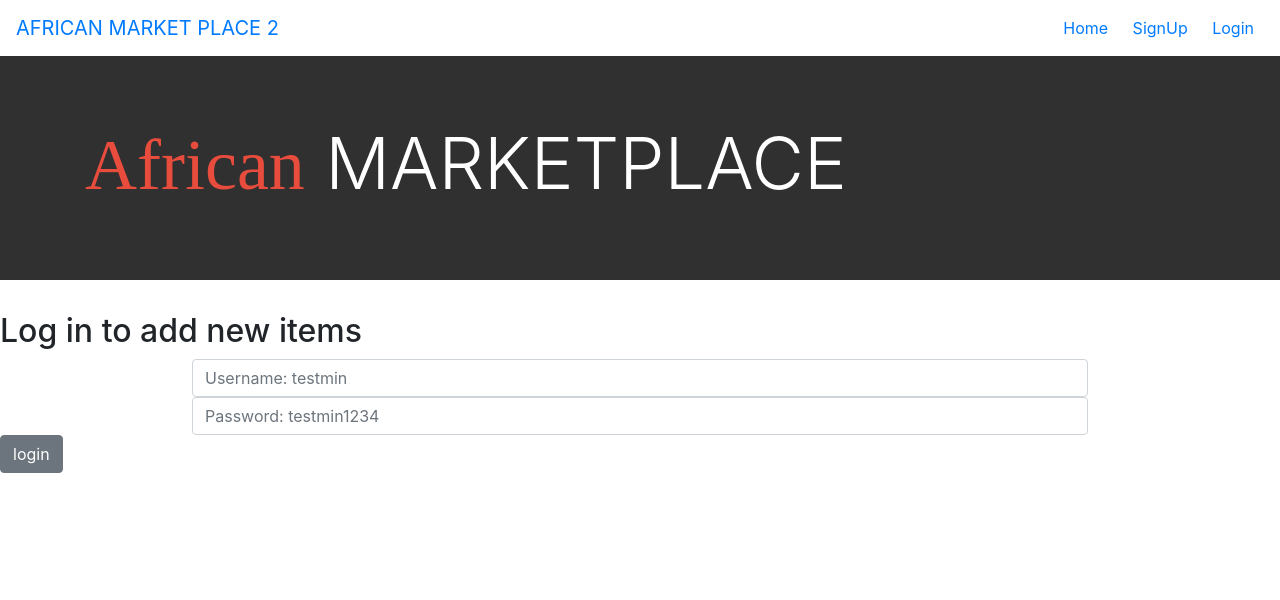
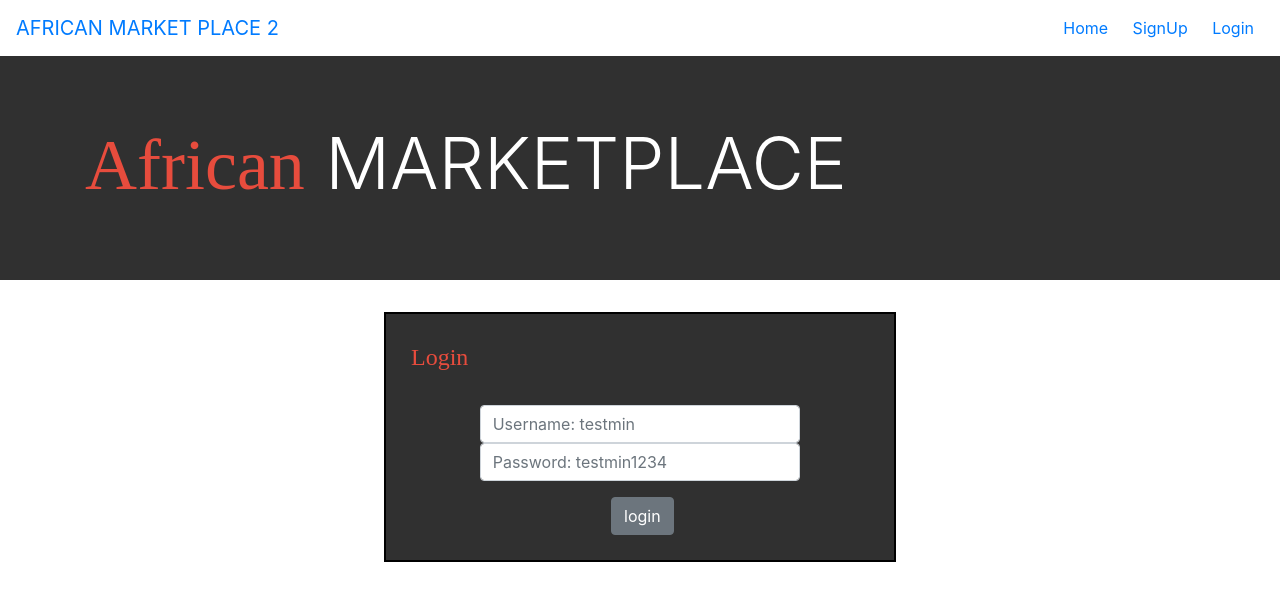
Before and after one commit to andrecolon/front-end, a React (Create React App) app in the folder client/a-marketplace/: page /login in a window 1280 px wide. Shown: the top 600 px of the page. Built offline with nearby package versions, Linux system fonts and the light colour scheme; no server answers.

Commit message:
login page routing

```diff
--- a/client/a-marketplace/src/components/Login.js
+++ b/client/a-marketplace/src/components/Login.js
@@ -47,11 +47,17 @@ const Login = () => {
     return (
 
         <>
-            <Form onSubmit={handleSubmit}>
-                <h2>Log in to add new items</h2>
+            <Form onSubmit={handleSubmit}
+            style = {{width: '40%', margin:'0 auto', border:'2px solid black', marginTop: '10px', backgroundColor:'#303030', color:'white', padding: '25px'}}>
+            <FormGroup style= {{margin:'0 auto', fontFamily:'Monoton', color:'#e74c3d'}}>
+                <legend style= {{margin:'0 auto', marginBottom: '30px', postion: 'flex'}}>Login</legend>
+            </FormGroup>
+                 {/* <h2>Log in to add new items</h2> */}
+                 <FormGroup>
                 <Input placeholder="Username: testmin" type='username' name='username' onChange={handleChange} style={{ width: '70%', margin: '0 auto' }}></Input>
                 <Input placeholder="Password: testmin1234" type='password' name='password' onChange={handleChange} style={{ width: '70%', margin: '0 auto' }}></Input>
-                <Button>login</Button>
+                </FormGroup>
+                <Button style = {{marginLeft:'200px'}}>login</Button>
             </Form>
 
 
--- a/client/a-marketplace/src/components/SignUp.js
+++ b/client/a-marketplace/src/components/SignUp.js
@@ -49,17 +49,16 @@ const SignUp = () => {
 
     return (
         <>
-        <Card style = {{backgroundColor:'#303030', padding: '40px'}}>
-            <h2 style = {{ margin:'0 auto', fontFamily:'Monoton', color:'#e74c3d'}}>
-                Sign Up
-            </h2>
-            <CardImg/>
-        </Card>
         <Form  onSubmit = {(e) => {
             e.preventDefault()
             submit()
         }}
-        style = {{width: '20%', margin:'0 auto', border:'2px solid black', marginTop: '10px', backgroundColor:'#303030', color:'white', padding: '25px'}}>
+        style = {{width: '40%', margin:'0 auto', border:'2px solid black', marginTop: '10px', backgroundColor:'#303030', color:'white', padding: '25px'}}>
+
+            <FormGroup style= {{margin:'0 auto', fontFamily:'Monoton', color:'#e74c3d'}}>
+                <legend style= {{margin:'0 auto', marginBottom: '30px', postion: 'flex'}}>Sign Up</legend>
+            </FormGroup>
+
             <FormGroup>
                 <legend>Full Name</legend>
                 <Input type = 'name' name= 'name' value = {formData.name} onChange = {handleChange}/>
@@ -77,10 +76,9 @@ const SignUp = () => {
                 <Input type = 'password' name = 'password' value = {formData.password} onChange = {handleChange}/>
             </FormGroup>
 
+         <Link to= '/Login'>
             <Button>Submit</Button>
-                {/* <Link to= '/ListPage'>
-            <Button>Submit</Button>
-            </Link> */}
+            </Link>
 
             <p className="forgot-password text-right">
                     Already registered <Link to = '/login' >sign in?</Link>
--- a/client/a-marketplace/src/components/actions/AddItems.js
+++ b/client/a-marketplace/src/components/actions/AddItems.js
@@ -31,14 +31,16 @@ const AddItems = () => {
 
     return(
         <>
-        <Card style ={{backgroundColor:'#303030', padding: '40px'}}>
-            <h2 style={{fontFamily:'Monoton', color:'#e74c3d', margin:'0 auto'}}>Add Your Item</h2>
-         </Card>
         <Form  onSubmit = {(e) => {
             e.preventDefault()
             submit()
         }}
+
         style={{width: '50%', margin:'0 auto', border:'2px solid black', marginTop: '10px', backgroundColor:'#303030', color:'white', padding: '25px'}}>
+        <FormGroup>
+        <h2 style={{fontFamily:'Monoton', color:'#e74c3d', margin:'0 auto'}}>Add Your Item</h2>
+        </FormGroup>
+
         <FormGroup>
         <legend>Name of Item</legend>
             <Input type = 'name' name= 'name' value={itemData.name} onChange = {handleChange}/>
```
